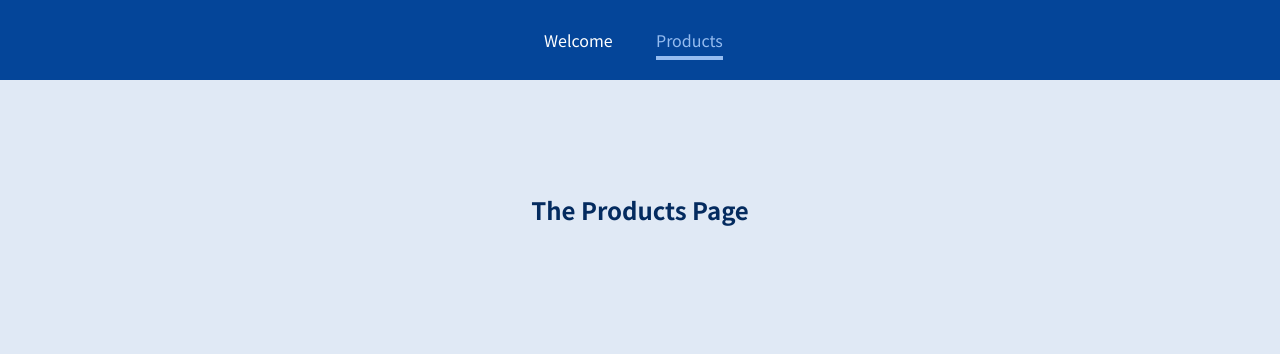
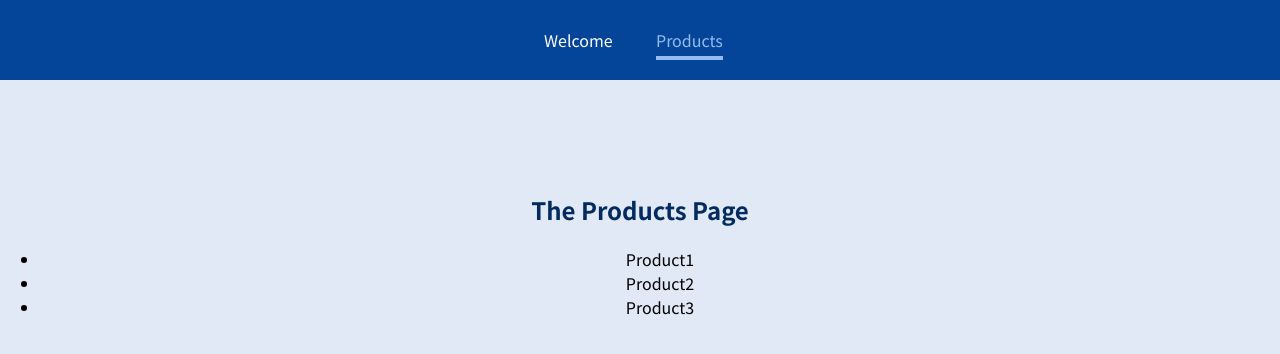
Before and after one commit to Vysint/React-Routers, a React (Create React App) app: page /products in a window 1280 px wide. Shown: the top 354 px of the page. Built offline with nearby package versions, Linux system fonts and the light colour scheme.

Commit message:
Added dynamic routes with params

```diff
--- a/src/App.js
+++ b/src/App.js
@@ -3,6 +3,7 @@ import { Fragment } from "react";
 import Welcome from "./pages/Welcome";
 import Products from './pages/Products';
 import MainHeader from "./components/MainHeader";
+import ProductDetail from "./pages/ProductDetail";
 
 function App() {
   return (
@@ -15,6 +16,9 @@ function App() {
       <Route path="/products">
         <Products/>
       </Route>
+      <Route path="/product-detail/:productid">
+        <ProductDetail/>
+      </Route>
       </main>
     </Fragment>
   );
--- /dev/null
+++ b/src/pages/ProductDetail.js
@@ -0,0 +1,10 @@
+const ProductDetail = () => {
+  return (
+    <section>
+        <h1>Product Detail</h1>
+
+    </section>
+  )
+}
+
+export default ProductDetail;
--- a/src/pages/Products.js
+++ b/src/pages/Products.js
@@ -1,9 +1,14 @@
 
 const Products = () => {
   return (
-    <div>
+    <section>
       <h2>The Products Page</h2>
-      </div>
+      <ul>
+        <li>Product1</li>
+        <li>Product2</li>
+        <li>Product3</li>
+      </ul>
+      </section>
   )
 }
 
```
